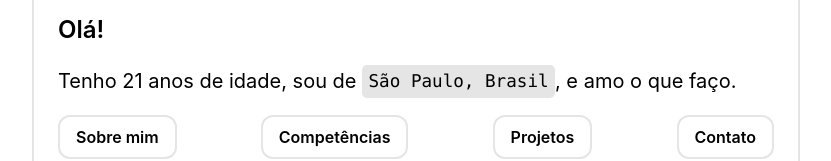
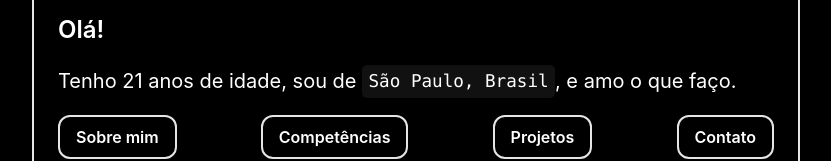
Before and after one commit to hmarrocos/hmarrocos, a Next.js app: page / in a window 1280 px wide. Shown: the part 429-590 px from the top of the page, without its empty margins (224-1055 px from the left). Built offline with nearby package versions, Linux system fonts and the light colour scheme.

Commit message:
light bug

```diff
--- a/styles/Home.module.scss
+++ b/styles/Home.module.scss
@@ -87,7 +87,7 @@
 }
 
 .code {
-  background: #e5e5e5;
+  background: #111;
   border-radius: 5px;
   padding: 0.4rem;
   font-size: 1.1rem;
@@ -114,10 +114,5 @@
 }
 
 @media (prefers-color-scheme: dark) {
-  .code {
-    background: #111;
-  }
-  .logo img {
-    filter: invert(1);
-  }
+  //test
 }
--- a/styles/globals.scss
+++ b/styles/globals.scss
@@ -1,6 +1,10 @@
 @tailwind base;
 @tailwind components;
 @tailwind utilities;
+
+html {
+  color-scheme: dark;
+}
 
 html,
 body {
@@ -8,6 +12,8 @@ body {
   margin: 0;
   font-family: -apple-system, BlinkMacSystemFont, Segoe UI, Roboto, Oxygen,
     Ubuntu, Cantarell, Fira Sans, Droid Sans, Helvetica Neue, sans-serif;
+  color: white;
+  background: black;
 }
 
 a {
@@ -20,11 +26,5 @@ a {
 }
 
 @media (prefers-color-scheme: dark) {
-  html {
-    color-scheme: dark;
-  }
-  body {
-    color: white;
-    background: black;
-  }
+  //test
 }
```
